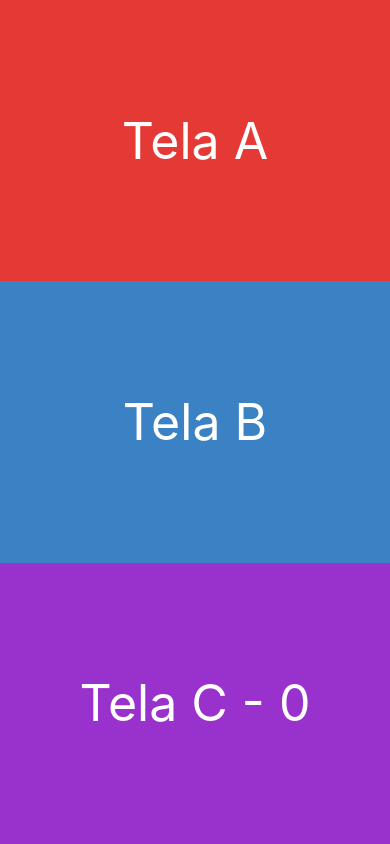
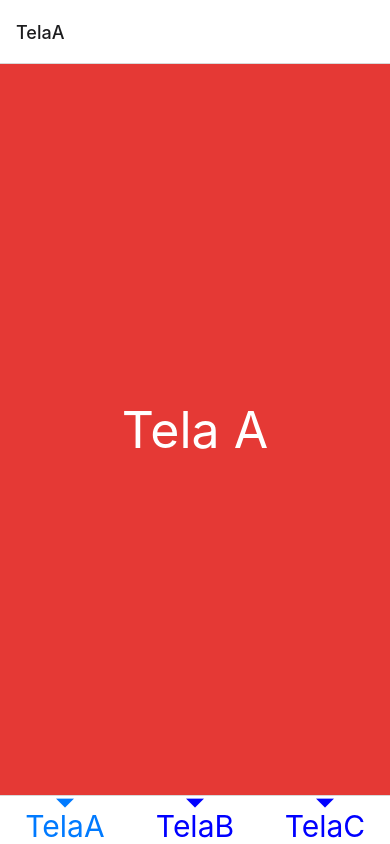
Before and after one commit to ccaio-oliveira/react-navigation, a React Native app: screen / in a window 390 px wide. Built offline with nearby package versions, Linux system fonts and the light colour scheme.

Commit message:
feat: finalizar navegação com tab

```diff
--- a/package.json
+++ b/package.json
@@ -9,7 +9,7 @@
     "web": "expo start --web"
   },
   "dependencies": {
-    "@react-navigation/bottom-tabs": "^6.5.2",
+    "@react-navigation/bottom-tabs": "^6.5.7",
     "@react-navigation/drawer": "^6.5.6",
     "@react-navigation/native": "^6.1.1",
     "@react-navigation/native-stack": "^6.9.7",
--- a/src/App.js
+++ b/src/App.js
@@ -1,5 +1,6 @@
 import { SafeAreaView, Text } from "react-native"
 import TextoCentral from "./components/TextoCentral"
+import Routes from "./routes"
 import TelaA from "./views/TelaA"
 import TelaB from "./views/TelaB"
 import TelaC from "./views/TelaC"
@@ -7,9 +8,7 @@ import TelaC from "./views/TelaC"
 export default () => {
     return(
         <SafeAreaView style={{ flex: 1 }}>
-            <TelaA />
-            <TelaB />
-            <TelaC />
+            <Routes />
         </SafeAreaView>
     )
 }
--- a/src/routes/index.js
+++ b/src/routes/index.js
@@ -5,10 +5,8 @@ import Tab from './Tab';
 
 export default () => {
     return (
-        <SafeAreaView style={{ flex: 1 }}>
-            <NavigationContainer>
-                <Tab />
-            </NavigationContainer>
-        </SafeAreaView>
+        <NavigationContainer>
+            <Tab />
+        </NavigationContainer>
     )
 }
```
Also changed, not shown: 1 other file (tests, documents, lock files or other folders).
